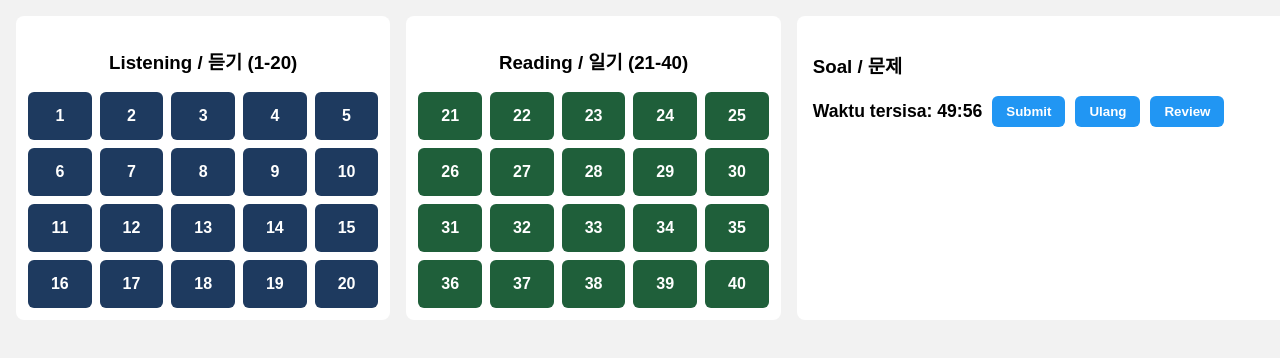
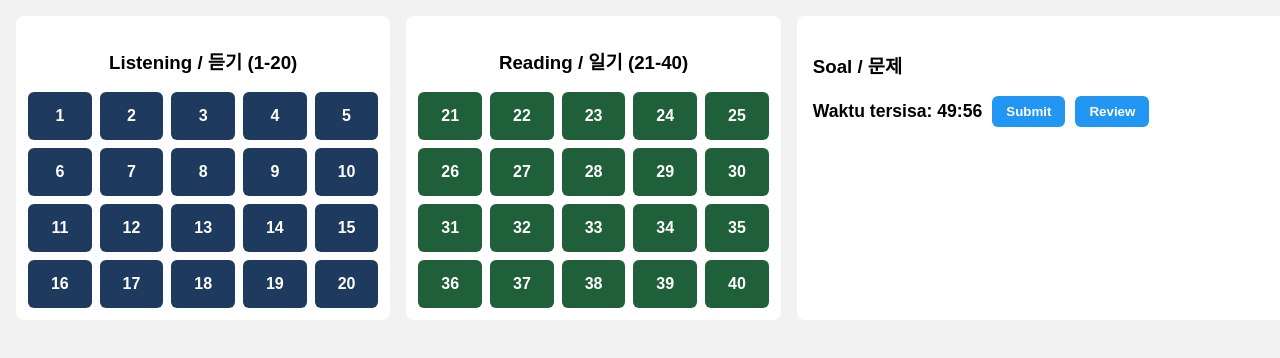
Before and after one commit to airnetcso/ubt, a plain HTML site: page exam.html in a window 1280 px wide. Drawn offline with Linux system fonts and the light colour scheme.

Commit message:
Update exam.html

```diff
--- a/exam.html
+++ b/exam.html
@@ -35,7 +35,6 @@
     <div class="exam-controls">
       <div id="timer">Waktu tersisa: 50:00</div>
       <button id="submitBtn">Submit</button>
-      <button id="restartBtn">Ulang</button>
       <button id="reviewBtn">Review</button>
     </div>
   </div>
```
